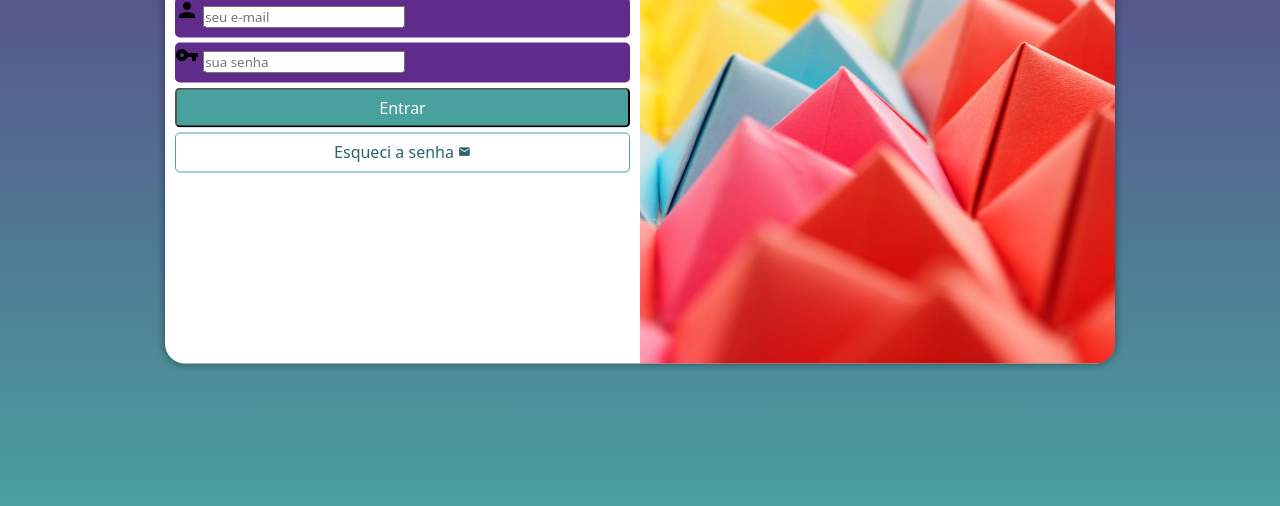
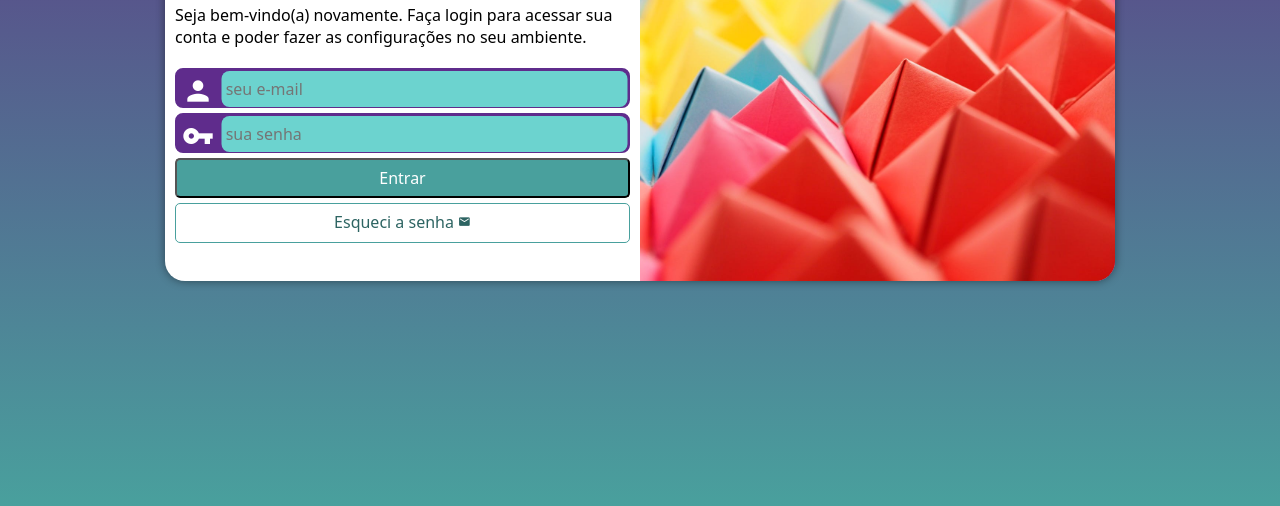
Before and after one commit to RodolfoGaraluz/projeto-login, a plain HTML site: page index.html in a window 1280 px wide. Shown: the part 294-800 px from the top of the page. Drawn offline with Linux system fonts and the light colour scheme.

Commit message:
projeto finalizado

```diff
--- a/estilos/media-query.css
+++ b/estilos/media-query.css
@@ -16,6 +16,7 @@ Grades: acima de 1200px
     }
     section#login {
         width: 80vw;
+        height: 300px;
     }
     section#login > div#imagem{
         float: left;
@@ -27,16 +28,23 @@ Grades: acima de 1200px
         float: right;
         width: 70%;
     }
+    div#formulario > p{
+    font-size: 1em;
+    margin: 5px 0px;
+    }
 
 }
 
 @media screen and (min-width: 992px){
+    /* CONFIGURAÇÃO PARA TABLET */
 
     body{
         background-image: linear-gradient(to top, #49a09d, #5f2c82);
     }
     section#login{
         width: 950px;
+        height: 350px;
+
     }
     section#login > div#imagem{
         float: right;
@@ -53,7 +61,8 @@ Grades: acima de 1200px
     }
 
     div#formulario > p{
-    font-size: 1.2em;
+    font-size: 1em;
+    margin: 20px 0px;
     }
 
 }
--- a/estilos/style.css
+++ b/estilos/style.css
@@ -65,15 +65,38 @@ div#formulario > p{
 
 form > div.campo {
     background-color: #5f2c8c;
+    border: 2px solid #5f2c8c;
     display: block;
     width: 100%;
     height: 40px;
-    border-radius: 5px;
+    border-radius: 8px;
     margin: 5px 0px;
 }
 
 div.campo > label {
     display: none;
+}
+
+div.campo > i{
+    color: white;
+    font-size: 2em;
+    width: 40px;
+    padding: 5px;
+}
+
+div.campo > input{
+    background-color: #6cd3cf;
+    font-size: 1em;
+    width: calc(100% - 45px);
+    height: 100%;
+    transform: translateY(-12px) translateX(0.5px);
+    border: 0px;
+    border-radius: 8px;
+    padding: 4px;
+}
+
+div.campo > input:focus-within{
+    background-color: white;
 }
 
 form > input[type=submit]{
```
